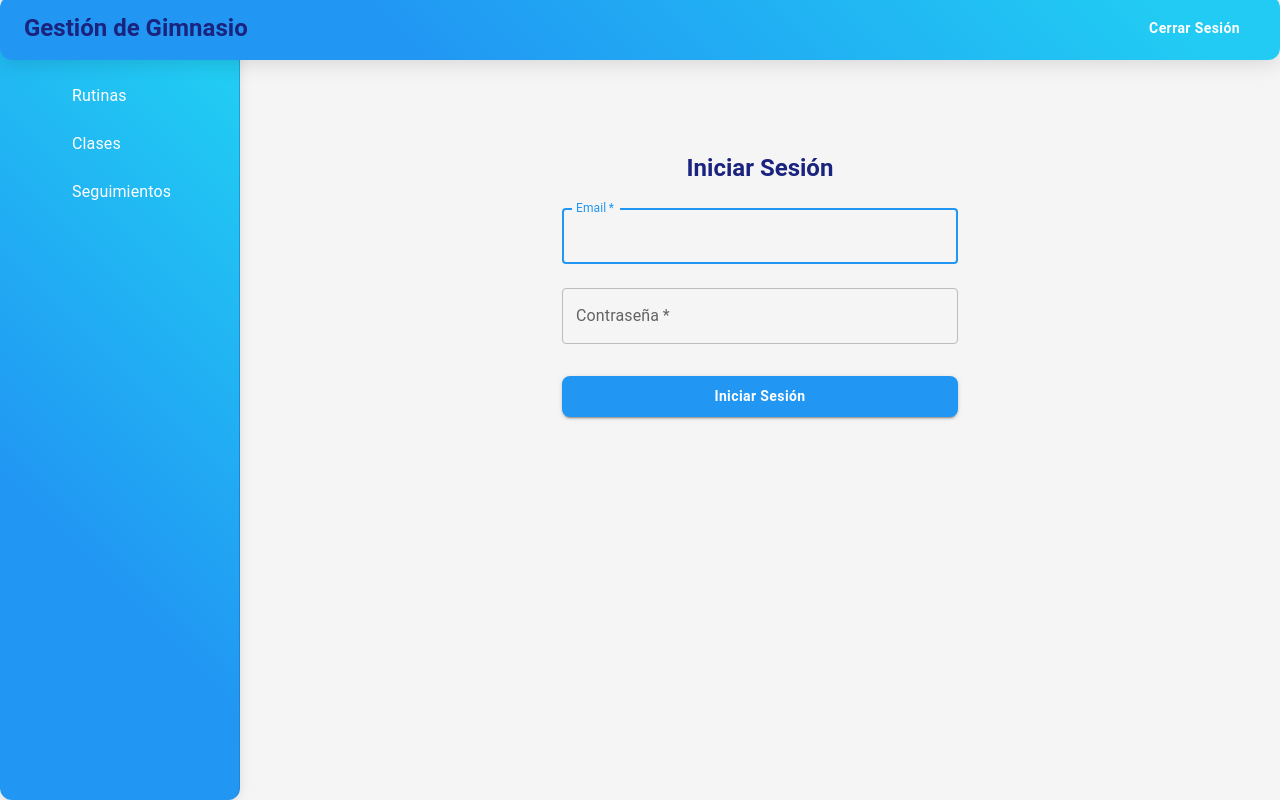
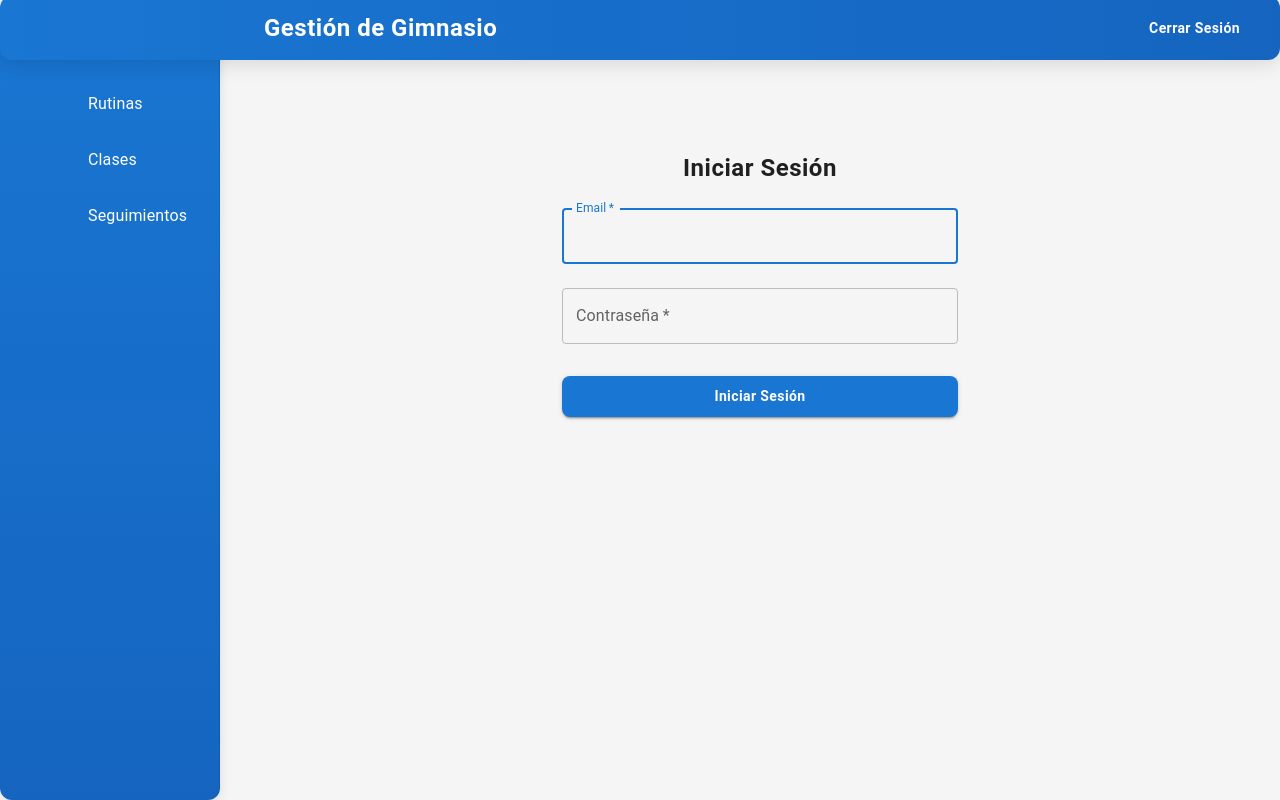
Before and after one commit to llsoadll/gimnasios, a React (Create React App) app in the folder gimnasio-frontend/: page /login in a window 1280 px wide. Built offline with nearby package versions, Linux system fonts and the light colour scheme; no server answers; sample sign-in values are in the browser's storage.

Commit message:
Modificaciones de diseño

```diff
--- a/gimnasio-frontend/src/App.js
+++ b/gimnasio-frontend/src/App.js
@@ -18,14 +18,14 @@ import Caja from './pages/Caja';
 const theme = createTheme({
   palette: {
     primary: {
-      main: '#2196f3',
-      light: '#64b5f6',
-      dark: '#1976d2'
+      main: '#1976d2',
+      light: '#42a5f5',
+      dark: '#1565c0'
     },
     secondary: {
-      main: '#ff4081',
-      light: '#ff79b0',
-      dark: '#c60055'
+      main: '#9c27b0',
+      light: '#ba68c8',
+      dark: '#7b1fa2'
     },
     background: {
       default: '#f5f5f5',
@@ -68,13 +68,10 @@ const theme = createTheme({
     }
   },
   typography: {
+    fontFamily: '"Roboto", "Helvetica", "Arial", sans-serif',
     h5: {
       fontWeight: 600,
-      color: '#1a237e'
-    },
-    h6: {
-      fontWeight: 500,
-      marginBottom: '1rem'
+      letterSpacing: '0.5px'
     }
   }
 });
--- a/gimnasio-frontend/src/components/Layout/Layout.jsx
+++ b/gimnasio-frontend/src/components/Layout/Layout.jsx
@@ -12,33 +12,54 @@ import {
   ListItemIcon,
   ListItemText,
   Button,
-  Container
+  Container,
+  Paper
 } from '@mui/material';
 import api from '../../utils/axios';
 import moment from 'moment';
 
 const drawerWidth = 240;
 
+const StyledButton = styled(Button)({
+  transition: 'all 0.3s ease',
+  '&:hover': {
+    transform: 'translateY(-2px)',
+    boxShadow: '0 4px 8px rgba(0,0,0,0.2)'
+  }
+});
+
+const StyledCard = styled(Paper)({
+  transition: 'all 0.3s ease',
+  '&:hover': {
+    transform: 'translateY(-4px)',
+    boxShadow: '0 8px 16px rgba(0,0,0,0.1)'
+  }
+});
+
 const StyledAppBar = styled(AppBar)(({ theme }) => ({
-  background: 'linear-gradient(45deg, #2196f3 30%, #21cbf3 90%)',
+  background: 'linear-gradient(90deg, #1976d2 0%, #1565c0 100%)',
   boxShadow: 'none',
-  zIndex: theme.zIndex.drawer + 1
+  zIndex: theme.zIndex.drawer + 1  // Add this line to make AppBar appear above drawer
 }));
 
 const StyledDrawer = styled(Drawer)(({ theme }) => ({
-  width: drawerWidth,
-  flexShrink: 0,
   '& .MuiDrawer-paper': {
-    width: drawerWidth,
-    boxSizing: 'border-box',
-    background: 'linear-gradient(45deg, #2196f3 30%, #21cbf3 90%)',
-    color: 'white'
+    background: 'linear-gradient(180deg, #1976d2 0%, #1565c0 100%)',
+    color: 'white',
+    '& .MuiListItem-root': {
+      margin: '8px 16px',
+      borderRadius: '8px',
+      '&:hover': {
+        backgroundColor: 'rgba(255, 255, 255, 0.1)'
+      }
+    }
   }
 }));
 
 const MainContainer = styled(Container)(({ theme }) => ({
   marginTop: theme.spacing(4),
-  marginBottom: theme.spacing(4)
+  marginLeft: `${drawerWidth}px`, // Add margin for drawer
+  width: `calc(100% - ${drawerWidth}px)` // Adjust width
 }));
 
 const Layout = ({ children }) => {
@@ -127,7 +148,13 @@ useEffect(() => {
     <Box sx={{ display: 'flex' }}>
       <StyledAppBar position="fixed">
   <Toolbar>
-          <Typography variant="h5" sx={{ flexGrow: 1 }}>
+    <Typography
+      variant="h5"
+      sx={{
+        flexGrow: 1,
+        marginLeft: `${drawerWidth}px` // Add margin to account for drawer width
+      }}
+    >
       Gestión de Gimnasio
     </Typography>
           {userRole === 'CLIENTE' && membresia && membresia.tipo && membresia.fechaFin && (
@@ -145,9 +172,9 @@ useEffect(() => {
     {usuario.nombre} {usuario.apellido}
   </Typography>
 )}
-<Button color="inherit" onClick={handleLogout}>
+<StyledButton color="inherit" onClick={handleLogout}>
             Cerrar Sesión
-</Button>
+          </StyledButton>
         </Toolbar>
       </StyledAppBar>
 
@@ -171,8 +198,13 @@ useEffect(() => {
         </StyledDrawer>
       )}
 
-<Box component="main" sx={{ flexGrow: 1, p: 3 }}>
-        <Toolbar />
+<Box component="main" sx={{
+  flexGrow: 1,
+  p: 3,
+  width: `calc(100% - ${drawerWidth}px)`,
+  marginLeft: `${drawerWidth}px`
+}}>
+  <Toolbar /> {/* This creates space for AppBar */}
   {children}
 </Box>
     </Box>
```
Lines whose indentation alone changed are shown as unchanged.
